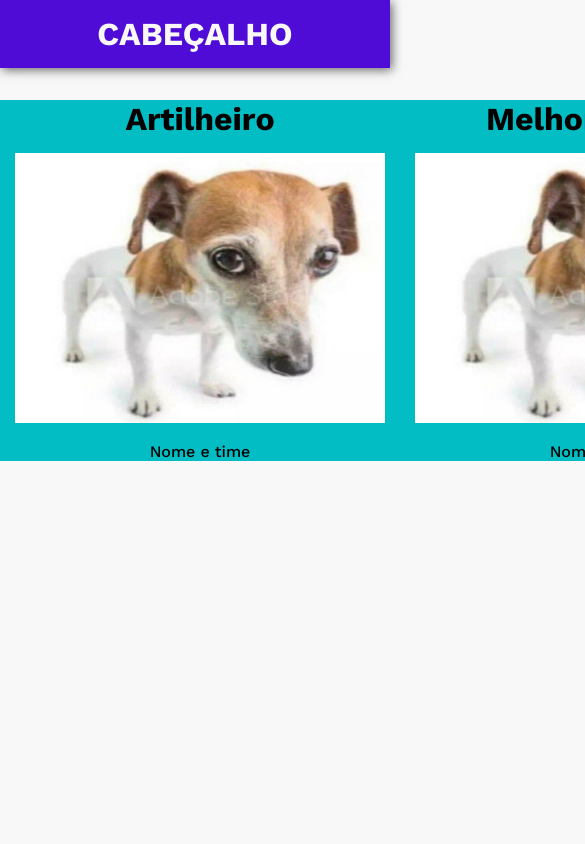
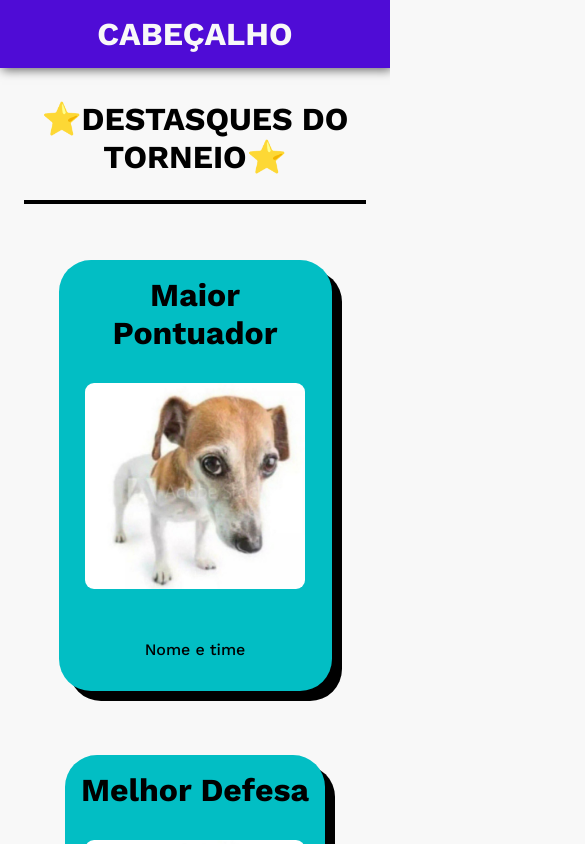
Before and after one commit to GlauGlau1/repositorio-principal, a plain HTML site: page pagina-equipe/ranking.html in a window 390 px wide. Shown: the top 844 px of the page, 585 px wide, since content can reach past the window. Drawn offline with nearby package versions, Linux system fonts and the light colour scheme.

Commit message:
quase terminado o ranking

```diff
--- a/pagina-equipe/ranking.html
+++ b/pagina-equipe/ranking.html
@@ -13,9 +13,11 @@
         <nav></nav>
     </header>
     <main>
+        <h1>⭐DESTASQUES DO TORNEIO⭐</h1>
+        <hr>
         <section id="ranking">
             <div class="card" id="card1">
-                <h2>Artilheiro</h2>
+                <h2>Maior Pontuador</h2>
                 <img src="./img/ft.jpg" alt="ftperfil" class="ftperfil">
                 <p class="dados">Nome e time</p>
             </div>
@@ -31,5 +33,8 @@
             </div>
         </section>
     </main>
+    <footer>
+        <h1>RODAPÉ</h1>
+    </footer>
 </body>
 </html>
--- a/pagina-equipe/styleranking.css
+++ b/pagina-equipe/styleranking.css
@@ -13,7 +13,7 @@
     overflow-x: hidden;
 }
 
-header{
+header, footer{
     text-align: center;
     align-items: center;
     background-color: #4f0cd6;
@@ -21,26 +21,73 @@
     padding: 15px;
     width: 100%;
     height: auto;
+    box-shadow: 2px 2px 10px rgba(0, 0, 0, 0.6);
+}
+
+main{
+    margin-top: 2rem;
     margin-bottom: 2rem;
-    box-shadow: 2px 2px 10px rgba(0, 0, 0, 0.6);
+    text-align: center;
+}
+
+hr{
+    margin: 1.5rem;
+    border: 2px black solid;
 }
 
 section{
     display: flex;
     justify-content: space-evenly;
+    flex-wrap: wrap;
 }
 
 .card{
     background-color: #02bec4;
     text-align: center;
+    border-radius: 2rem;
+    box-shadow: 10px 10px black;
+    margin: 2rem 1rem 2rem 1rem;
+    height: auto;
+    transition: transform 1s;
+    transform: translateX(0) scale(1);
 }
 
 .card h2{
     font-size: 2rem;
+    padding: 1rem;
+}
+
+.card p{
+    padding: 2rem;
 }
 
 .ftperfil{
     width: 400px;
     height: 300px;
     padding: 15px;
+    border-radius: 1.5rem;
 }
+
+.card:hover{
+    transform: translateX(1px) scale(1.1);
+}
+
+@media (max-width: 992px) {
+    .ftperfil{
+        width: 250px;
+        height: auto;
+        padding: 15px;
+        border-radius: 1.5rem;
+    }
+
+    .card{
+        background-color: #02bec4;
+        text-align: center;
+        border-radius: 2rem;
+        box-shadow: 10px 10px black;
+        margin: 2rem 1rem 2rem 1rem;
+        height: auto;
+        min-width: 50vw;
+        max-width: 70vw;
+    }
+}
```
